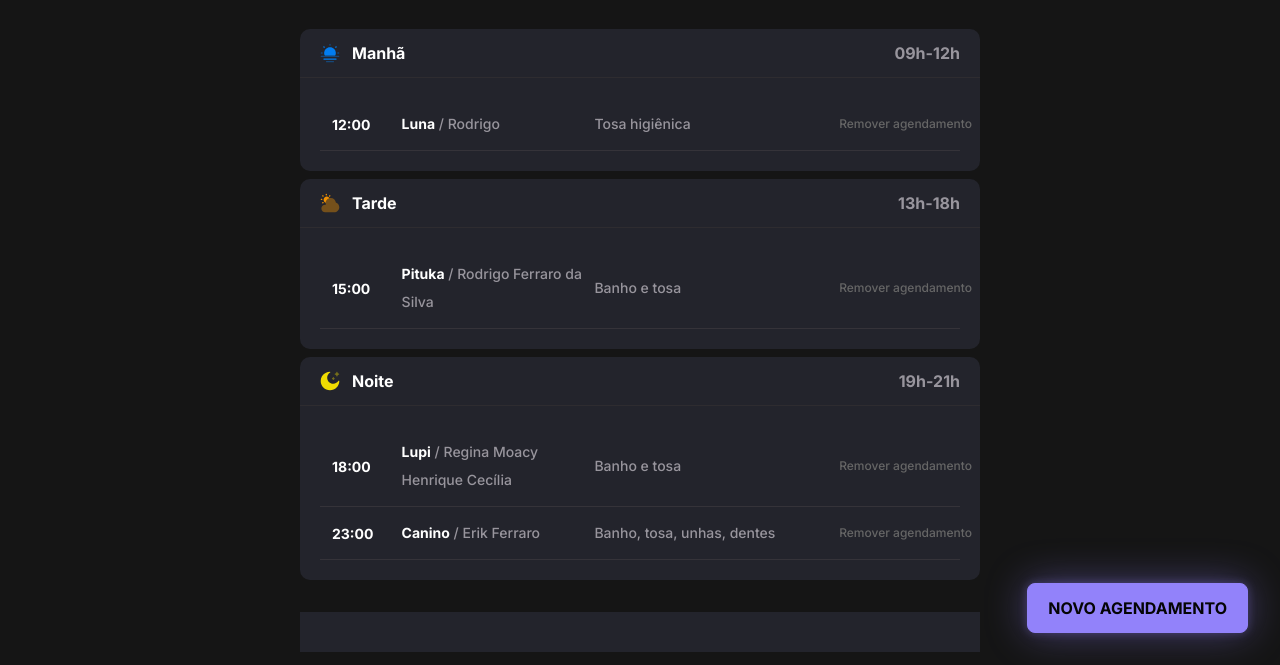
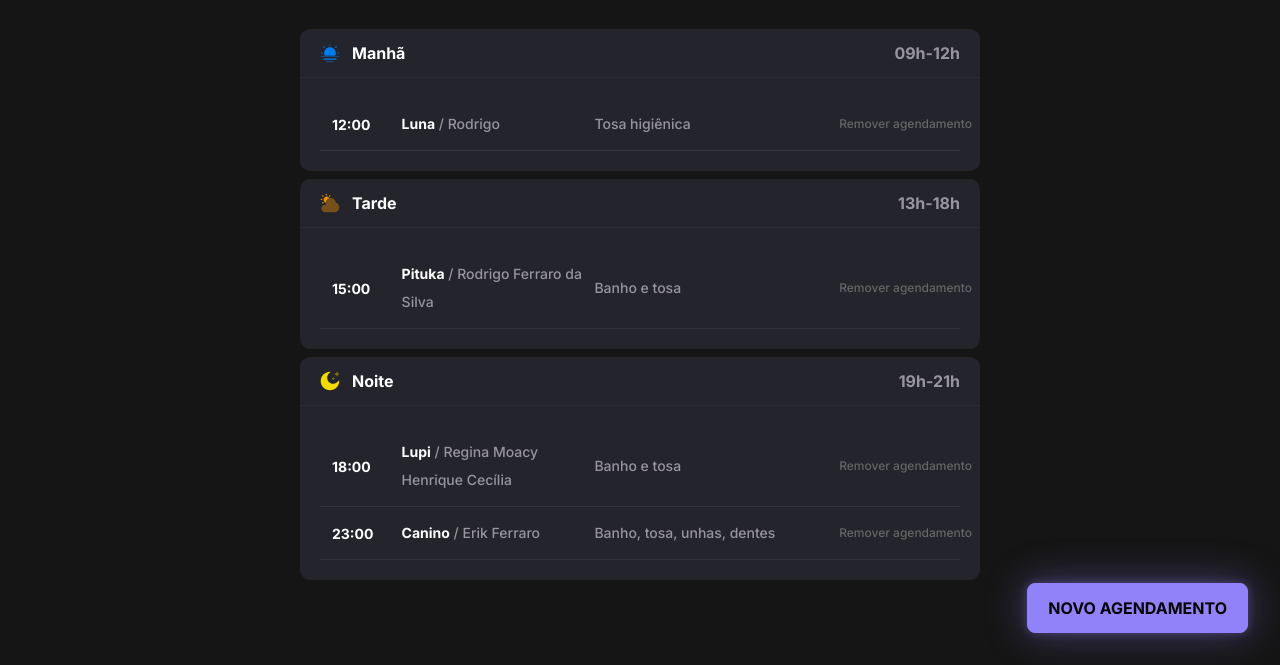
Before and after one commit to neuroticks/03-Agendamento_pet_shop, a website built with webpack: page index.html in a window 1280 px wide. Shown: the part 135-800 px from the top of the page. Built offline with nearby package versions, Linux system fonts and the light colour scheme; data requests are answered from the project's data file; files whose address does not match are found by name.

Commit message:
correção do footer do form principal

```diff
--- a/index.html
+++ b/index.html
@@ -83,7 +83,7 @@
                 </ul>
             </section>
         </div>
-        <footer>
+        <footer class="main-footer">
             <div class="div-botao-agendar">
                 <a href="" class="link-botao-agendar">novo agendamento</a>
             </div>
--- a/src/styles/footer.css
+++ b/src/styles/footer.css
@@ -1,4 +1,4 @@
-footer {
+.main-footer {
     display: flex;
     justify-content: center;
 
@@ -56,11 +56,11 @@ footer {
 }
 
 @media (min-width: 48rem) {
-    footer {
+    .main-footer {
         display: flex;
         justify-content: right;
 
-        background-color: var(--color-background-primary);
+        background-color: inherit;
 
         position: relative;
     }
```
